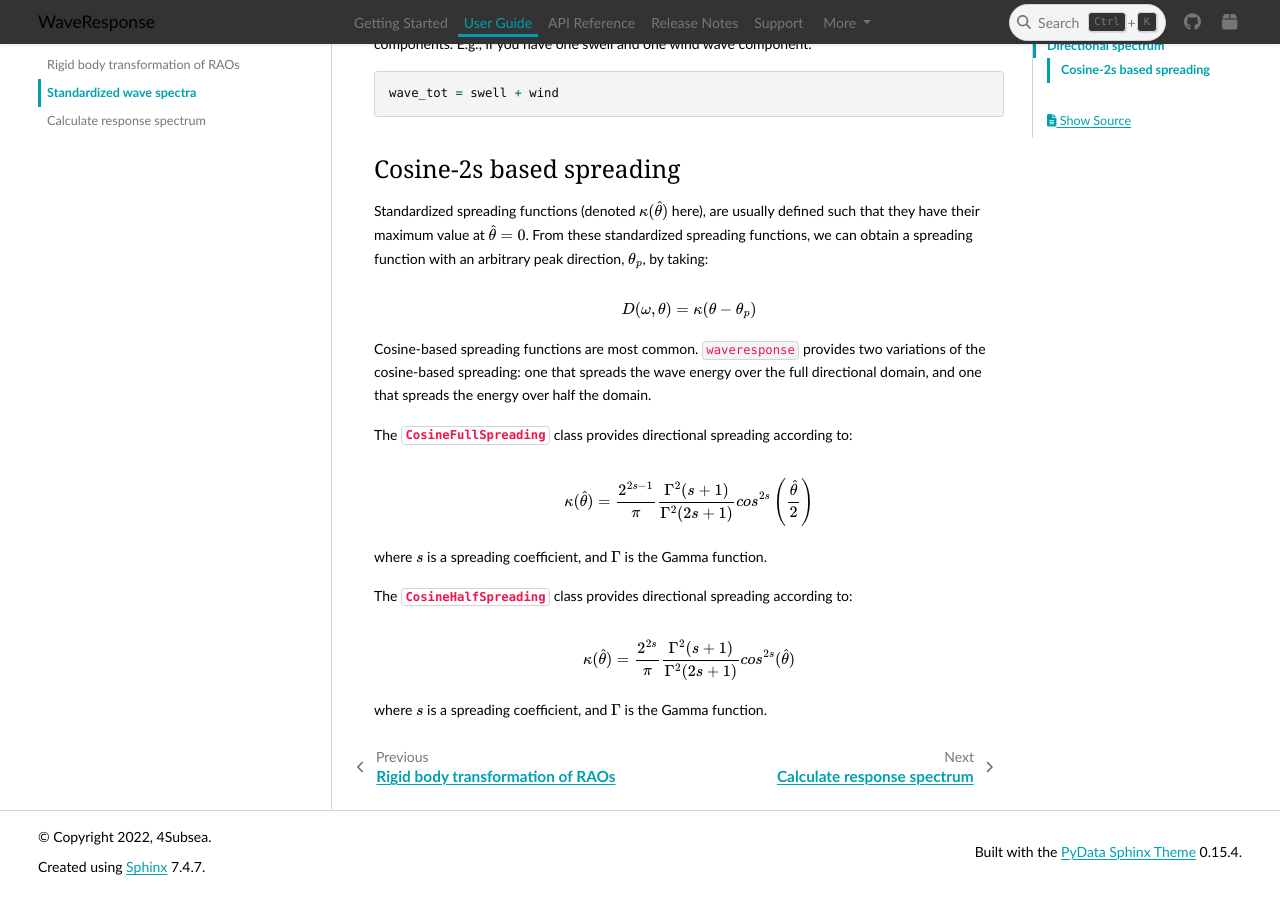
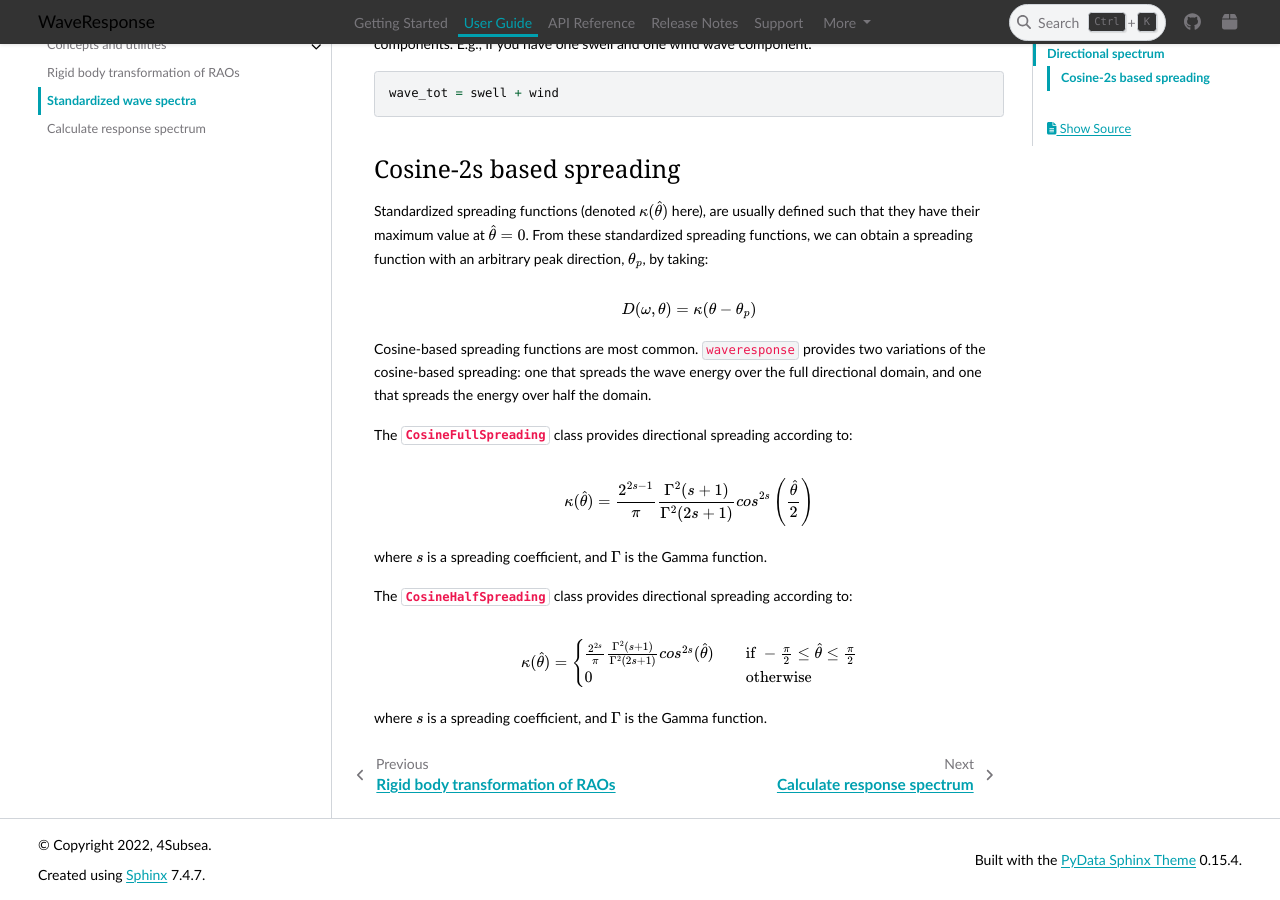
Before and after one commit to 4Subsea/waveresponse-python, a Sphinx documentation site: the page built from docs/user_guide/standardized_spectra.rst, in a window 1280 px wide and 900 px high, scrolled down 2665 px. Built offline with Sphinx 7.4.7 and the PyData theme 0.15.4, drawn with Linux system fonts in a browser that asks for light colours.

Commit message:
docs: fix spreading equeation

```diff
--- a/docs/user_guide/standardized_spectra.rst
+++ b/docs/user_guide/standardized_spectra.rst
@@ -177,6 +177,11 @@
 
 .. math::
 
-    \kappa(\hat{\theta}) = \frac{2^{2s}}{\pi} \frac{\Gamma^2(s+1)}{\Gamma^2(2s+1)} cos^{2s} (\hat{\theta})
+    \kappa(\hat{\theta}) =
+    \begin{cases}
+        \frac{2^{2s}}{\pi} \frac{\Gamma^2(s+1)}{\Gamma^2(2s+1)} cos^{2s} (\hat{\theta}) & \quad \text{if } -\frac{\pi}{2} \leq \hat{\theta} \leq \frac{\pi}{2}\\
+        0 & \quad \text{otherwise}
+    \end{cases}
+
 
 where :math:`s` is a spreading coefficient, and :math:`\Gamma` is the Gamma function.
```
